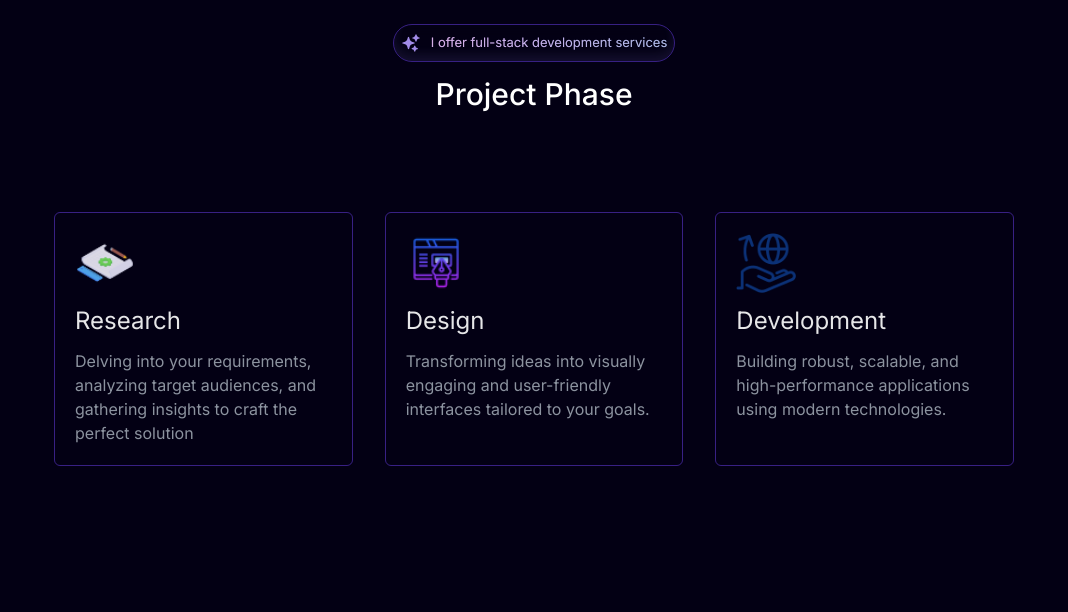
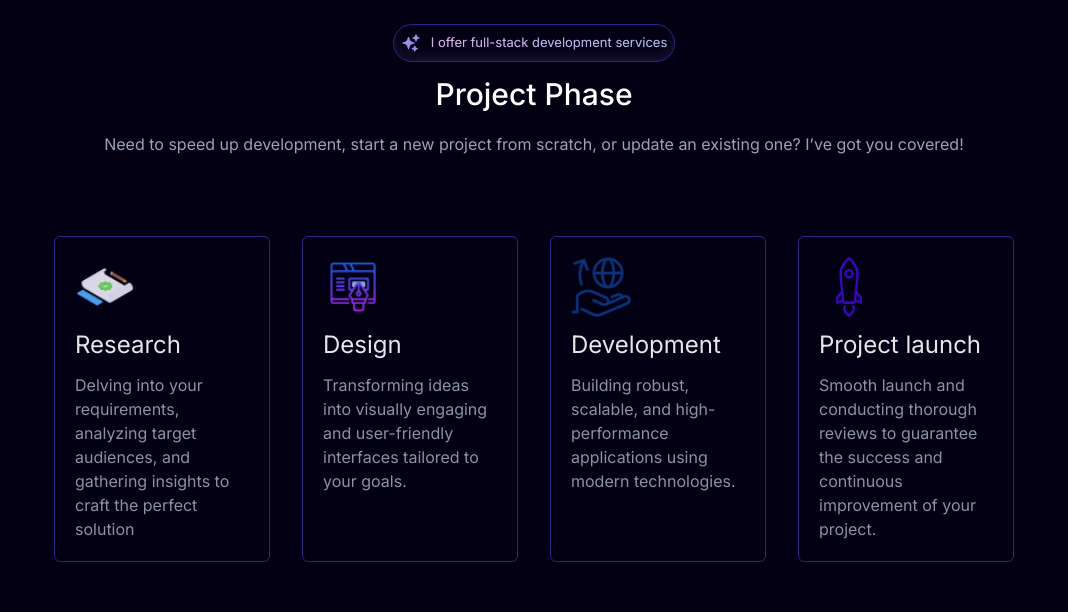
Before and after one commit to isaacmain254/my-website, a Next.js app: page / in a window 1280 px wide. Shown: the part 1660-2272 px from the top of the page, without its empty margins (106-1174 px from the left). Built offline with nearby package versions, Linux system fonts and the light colour scheme; a web font is replaced by a local one.

Commit message:
add: enhance project phase section with new content and project launch image

```diff
--- a/components/main/project-phase.tsx
+++ b/components/main/project-phase.tsx
@@ -26,7 +26,11 @@ const ProjectPhase = () => {
       >
         <h2>Project Phase</h2>
       </motion.div>
-      <AnimatedDiv className="flex flex-col md:flex-row justify-between  gap-8 mt-20 max-lg:px-3">
+      <div className="text-[#9ca3af]">
+        Need to speed up development, start a new project from scratch, or
+        update an existing one? I’ve got you covered!
+      </div>
+      <AnimatedDiv className="grid grid-cols-1 md:grid-cols-2 lg:grid-cols-4  gap-8 mt-20 max-lg:px-3">
         <div className="w-full p-5 border border-[#7042f88b] opacity-[0.9] rounded-md">
           <Image src="/research.png" alt="" width={60} height={60} />
           <h3 className="text-white text-2xl py-3 leading-8">Research</h3>
@@ -51,6 +55,14 @@ const ProjectPhase = () => {
             modern technologies.
           </p>
         </div>
+        <div className="w-full p-5 border border-[#7042f88b] opacity-[0.9] rounded-md">
+          <Image src="/project-launch.png" alt="" width={60} height={60} />
+          <h3 className="text-white text-2xl py-3 leading-8">Project launch</h3>
+          <p className="text-[#9ca3af] text-base">
+            Smooth launch and conducting thorough reviews to guarantee the
+            success and continuous improvement of your project.
+          </p>
+        </div>
       </AnimatedDiv>
     </section>
   );
```
Also changed, not shown: public/project-launch.png (added).
